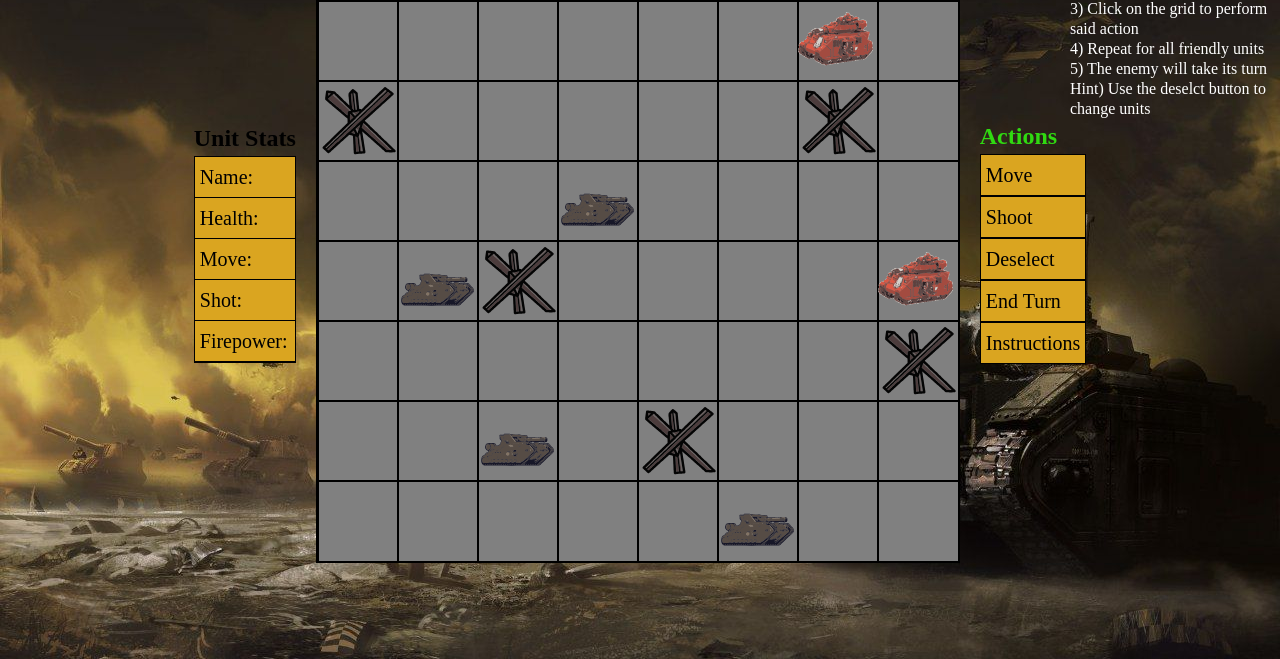
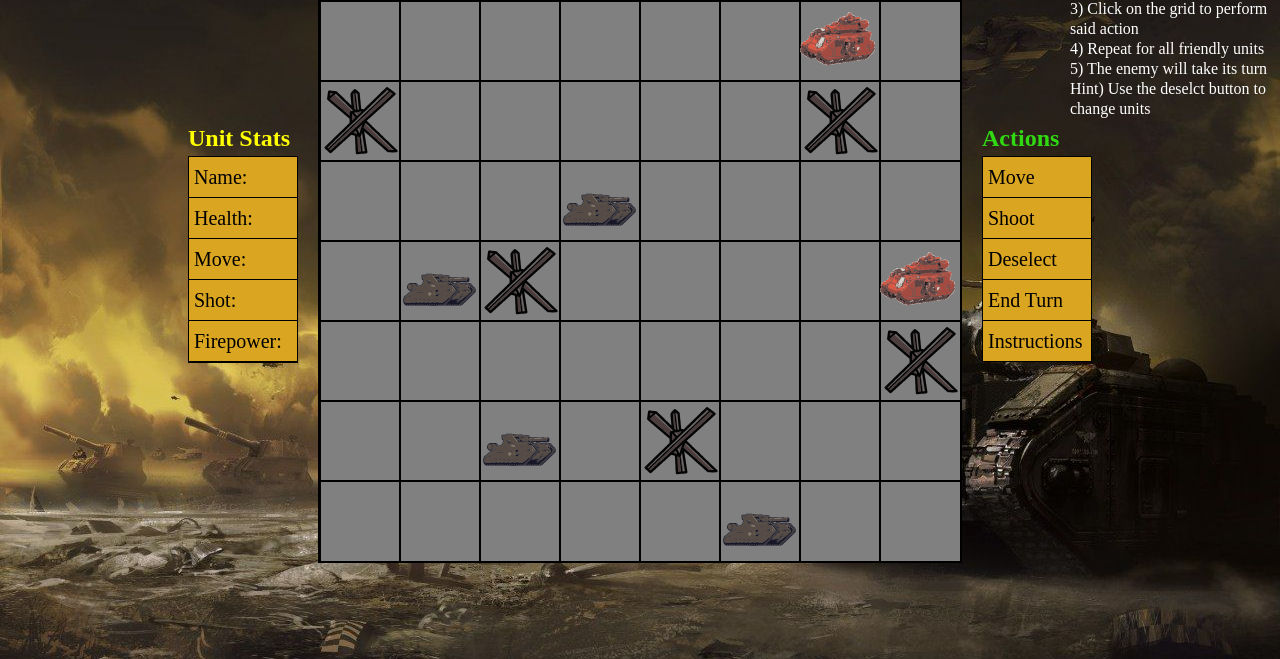
Before and after one commit to CodyDegraffeNiles/JS_PROJECT, a website built with webpack: page index.html in a window 1280 px wide. Both pictures are taken after a click on the button "Advance! FOR THE EMPEROR!!!". Shown: the part 141-800 px from the top of the page. Built offline with nearby package versions, Linux system fonts and the light colour scheme.

Commit message:
Refactor borders on side lists

```diff
--- a/src/scripts/utils.js
+++ b/src/scripts/utils.js
@@ -65,7 +65,7 @@ const Util = {
     }
     else{
       statsTitle.innerHTML = "Unit Stats"
-      statsTitle.style.color = "black";
+      statsTitle.style.color = "yellow";
     }
   }
 }
--- a/src/styles/gameGrid.scss
+++ b/src/styles/gameGrid.scss
@@ -31,6 +31,7 @@ header {
 
 #action-options, #unit-stats {
   padding: 20px;
+  width: 110px;
 }
 
 #action-title{
@@ -42,11 +43,17 @@ header {
 }
 
 #action-options li{
-  border: 1px solid black;
+  border-top: 1px solid black;
+  border-left: 1px solid black;
+  border-right: 1px solid black;
   font-size: 20px;
   background-color: goldenrod;
   cursor: pointer;
   padding: 5px;
+}
+
+#action-options li:last-child {
+  border-bottom: 1px solid black;
 }
 
 #action-options li:hover{
@@ -78,16 +85,13 @@ header {
 }
 
 #unit-stats dd:last-of-type{
-  padding: 0px 5px
-}
-
-#unit-stats :last-child{
+  padding: 0px 5px;
   border-bottom: 1px solid black;
 }
 
 #stats-title{
   font-size: 24px;
-  color: black;
+  color: yellow;
   font-weight: bold;
   font-family: "Ginto"
 }
```
Also changed, not shown: dist/main.css, dist/main.js.
